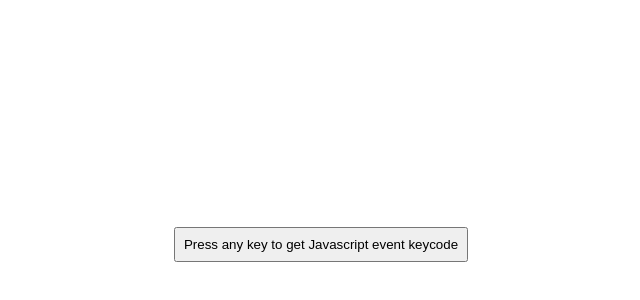
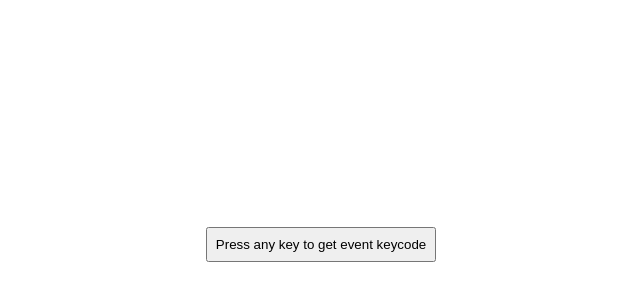
Before and after one commit to lux-g/Key-Code-Finder, a plain HTML site: page index.html in a window 1280 px wide. Shown: the part 156-456 px from the top of the page, without its empty margins (319-959 px from the left). Drawn offline with Linux system fonts and the light colour scheme.

Commit message:
Update index.html

```diff
--- a/index.html
+++ b/index.html
@@ -10,7 +10,7 @@
 <body>
     <div class="wrapper">
         <div class="buttons">
-            <button id="btn">Press any key to get Javascript event keycode</button>
+            <button id="btn">Press any key to get event keycode</button>
         </div>
 
         <div class="displaystuff">
```
